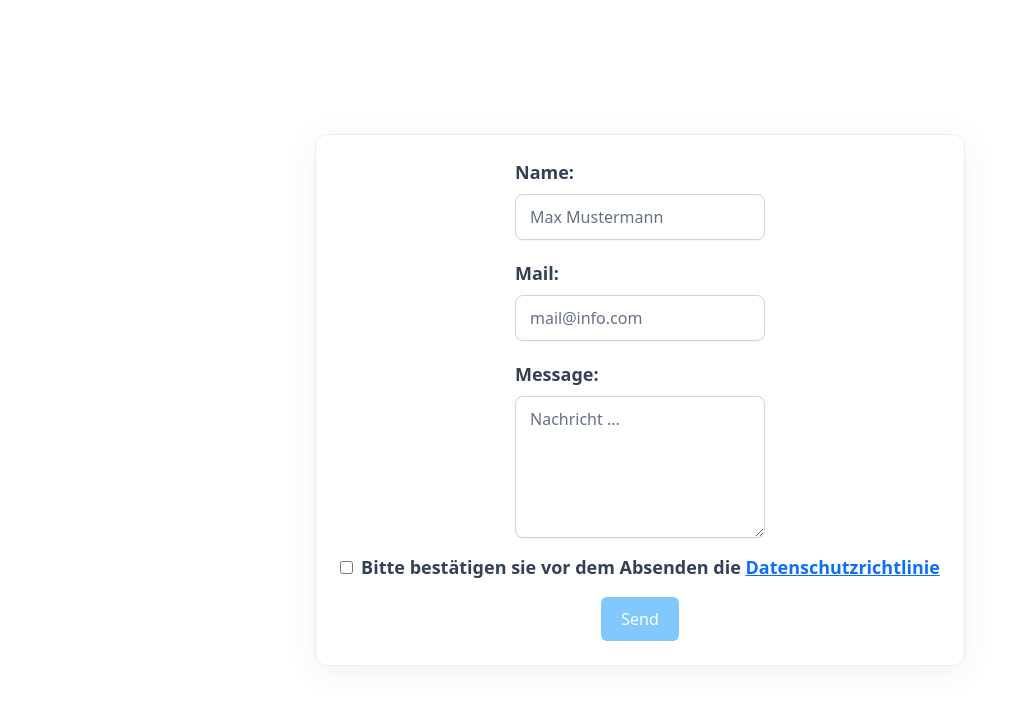
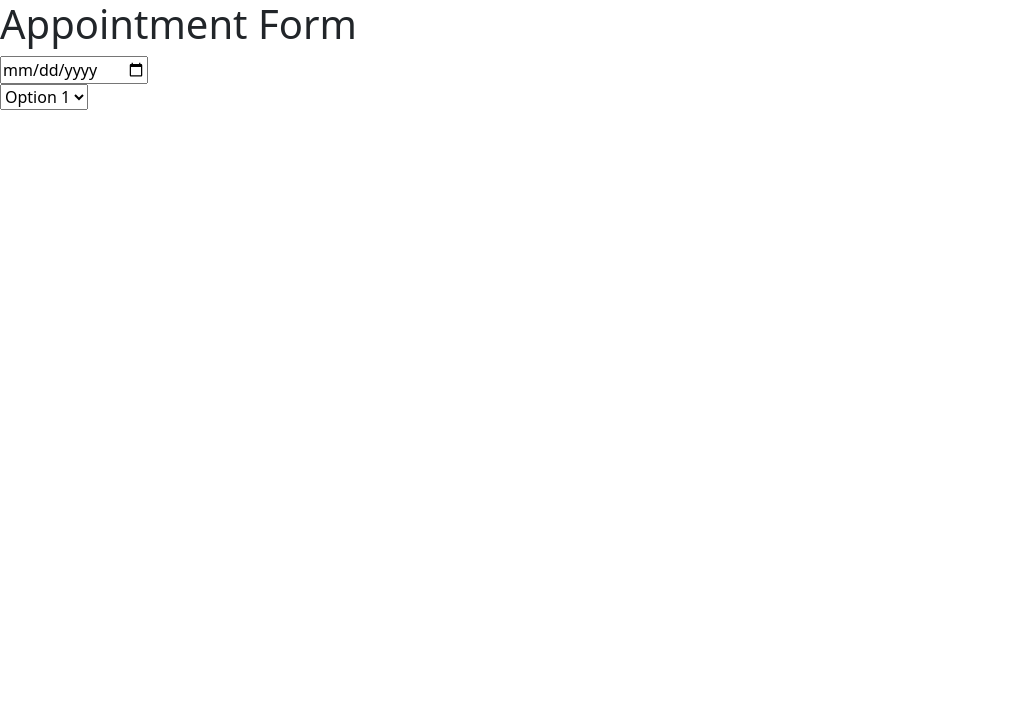
Before and after one commit to Patrick0815300/react-atomic-ui, a React (Vite) app: page / in a window 1280 px wide. Shown: the top 704 px of the page, without its empty margins (0-1028 px from the left). Built offline with nearby package versions, Linux system fonts and the light colour scheme.

Commit message:
feat(AppointmentForm): add feat(Atom) and begin feat(DropDown)

```diff
--- a/src/App.tsx
+++ b/src/App.tsx
@@ -1,14 +1,14 @@
 import './App.css'
 import 'bootstrap/dist/css/bootstrap.min.css';
-import { ContactForm } from './components/organisms/ContactForm/ContactForm.tsx';
-ContactForm
+import { AppointmentForm } from './components/organisms/AppointmentForm/AppointmentForm.tsx';
+
 
 export default function App() {
 
 
   return (
     <>
-      <ContactForm />
+      <AppointmentForm />
     </>
   )
 }
--- /dev/null
+++ b/src/components/atoms/Select/Select.tsx
@@ -0,0 +1,38 @@
+type SelectProps = {
+    id: string;
+    name: string;
+    value: string;
+    disabled?: boolean;
+    multiple?: boolean;
+    autoFocus?: boolean;
+    className?: string;
+    onChange?: (e: React.ChangeEvent<HTMLSelectElement>) => void;
+    children?: React.ReactNode;
+};
+
+const Select = ({
+    id,
+    name,
+    value,
+    disabled = false,
+    multiple = false,
+    autoFocus = false,
+    className,
+    onChange,
+    children,
+}: SelectProps) => (
+    <select
+        id={id}
+        name={name}
+        value={value}
+        disabled={disabled}
+        multiple={multiple}
+        autoFocus={autoFocus}
+        className={className}
+        onChange={onChange}
+    >
+        {children || <option value="">-- Bitte wählen --</option>}
+    </select>
+);
+
+export default Select
--- /dev/null
+++ b/src/components/moleculess/DropDown/DropDown.tsx
@@ -0,0 +1,5 @@
+const DropDown = ({
+
+});
+
+export default DropDown
--- a/src/components/moleculess/index.ts
+++ b/src/components/moleculess/index.ts
@@ -2,3 +2,4 @@
 
 export { default as FormField } from './FormField/FormField.tsx'
 export { default as SearchBar } from './SearchBar/SearchBar.tsx'
+export { default as DropDown } from './DropDown/DropDown.tsx'
--- /dev/null
+++ b/src/components/organisms/AppointmentForm/AppointmentForm.tsx
@@ -0,0 +1,27 @@
+import { useState } from "react";
+import Select from "../../atoms/Select/Select";
+
+export function AppointmentForm() {
+    const [selected, setSelected] = useState('');
+
+    const handleChange = (event: React.ChangeEvent<HTMLSelectElement>) => {
+        setSelected(event.target.value);
+    };
+    return (
+        <>
+            <h1>Appointment Form</h1>
+            <input type="date" />
+
+            <div>
+                <Select
+                    id="1"
+                    name="test"
+                    value="neu"
+                >
+                    <option value="1">Option 1</option>
+                    <option value="2">Option 2</option>
+                </Select>
+            </div>
+        </>
+    )
+}
```
Also changed, not shown: src/components/atoms/Select/Select.modules.css (added), src/components/organisms/AppointmentForm/AppointmentForm.modules.css (added), 2 other files (tests, documents, lock files or other folders).
